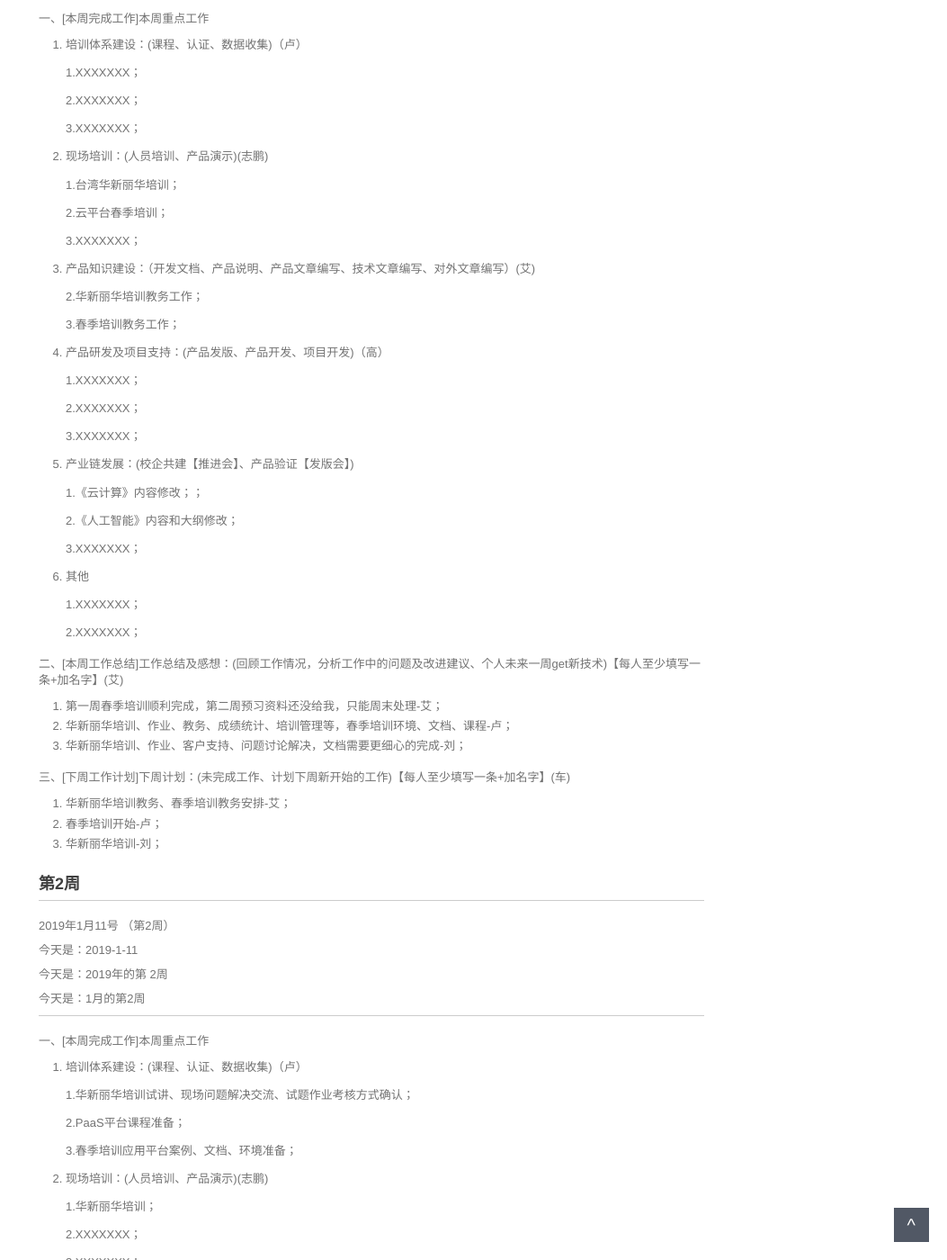
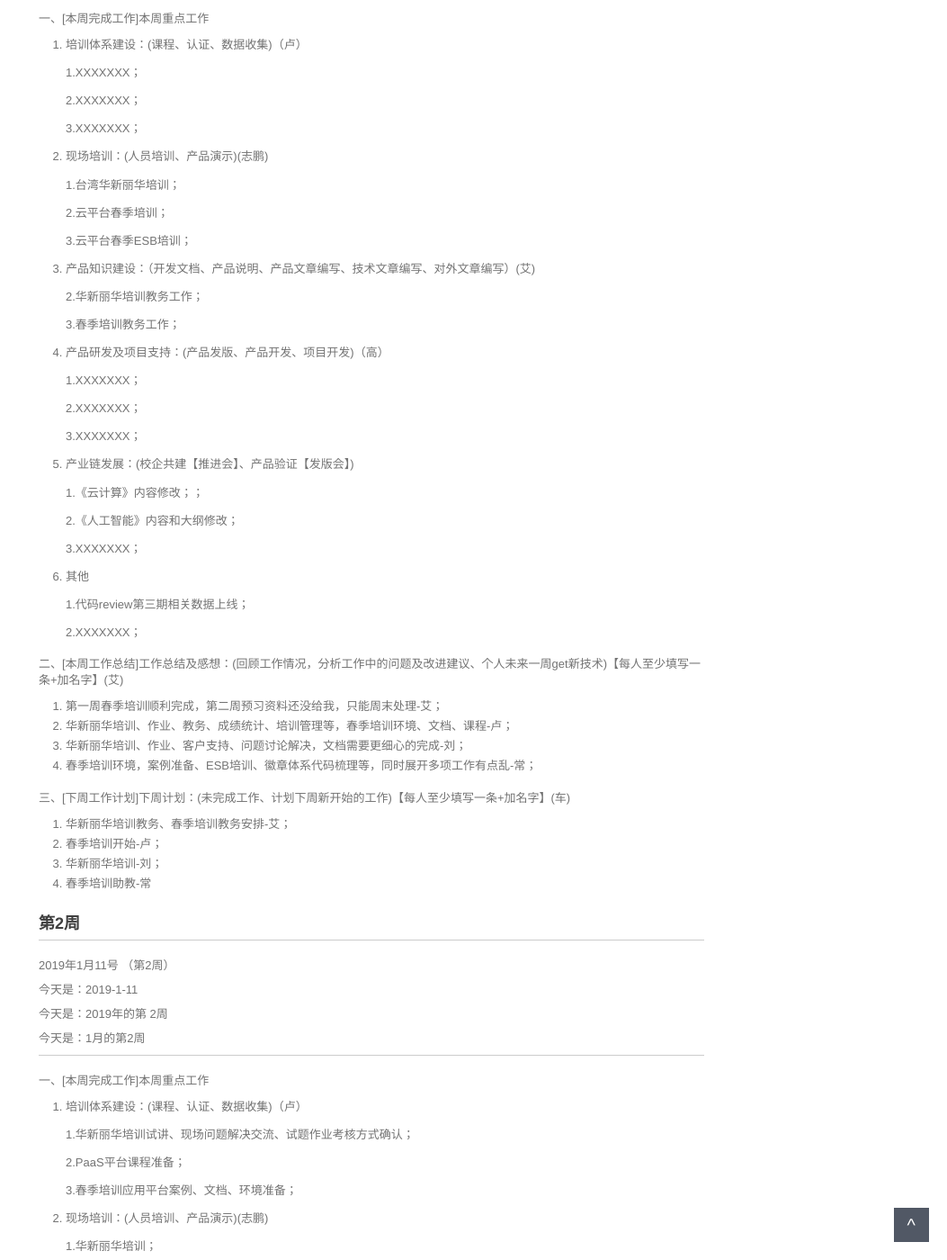
Before and after one commit to walllFlower/blog, a Jekyll site: the page built from _posts/2018-07-17-day_report_cxz.md, in a window 1280 px wide and 1400 px high, scrolled down 497 px. Shown: the whole window at 90% size, without its empty margins (227-1280 px from the left). Built offline with Jekyll 4.4.1, drawn with Linux system fonts in a browser that asks for light colours; comment, search, counter and statistics services are not loaded.

Commit message:
Update 2018-07-17-day_report_cxz.md

```diff
--- a/_posts/2018-07-17-day_report_cxz.md
+++ b/_posts/2018-07-17-day_report_cxz.md
@@ -37,7 +37,7 @@ categories: 技术运营工作周报
 
     2.云平台春季培训；
 
-    3.XXXXXXX；
+    3.云平台春季ESB培训；
 
 3. 产品知识建设：（开发文档、产品说明、产品文章编写、技术文章编写、对外文章编写）(艾)
 
@@ -63,7 +63,7 @@ categories: 技术运营工作周报
 
 6. 其他
 
-    1.XXXXXXX；
+    1.代码review第三期相关数据上线；
 
     2.XXXXXXX；
 
@@ -72,12 +72,14 @@ categories: 技术运营工作周报
 1. 第一周春季培训顺利完成，第二周预习资料还没给我，只能周末处理-艾；
 2. 华新丽华培训、作业、教务、成绩统计、培训管理等，春季培训环境、文档、课程-卢；
 3. 华新丽华培训、作业、客户支持、问题讨论解决，文档需要更细心的完成-刘；
+4. 春季培训环境，案例准备、ESB培训、徽章体系代码梳理等，同时展开多项工作有点乱-常；
 
 三、[下周工作计划]下周计划：(未完成工作、计划下周新开始的工作)【每人至少填写一条+加名字】(车)
 
 1. 华新丽华培训教务、春季培训教务安排-艾；
 2. 春季培训开始-卢；
 3. 华新丽华培训-刘；
+4. 春季培训助教-常
 
 ###  第2周
 
```
